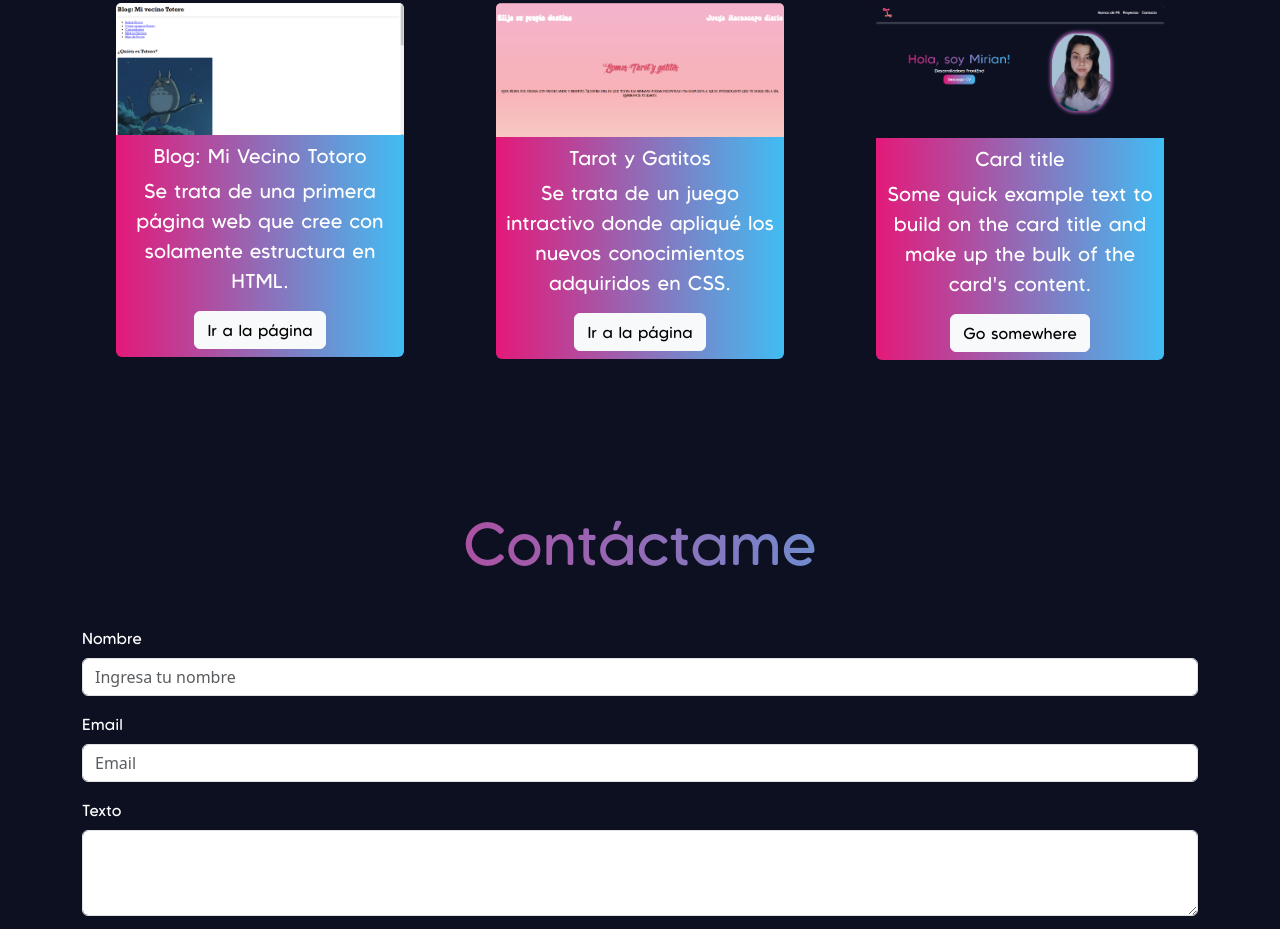
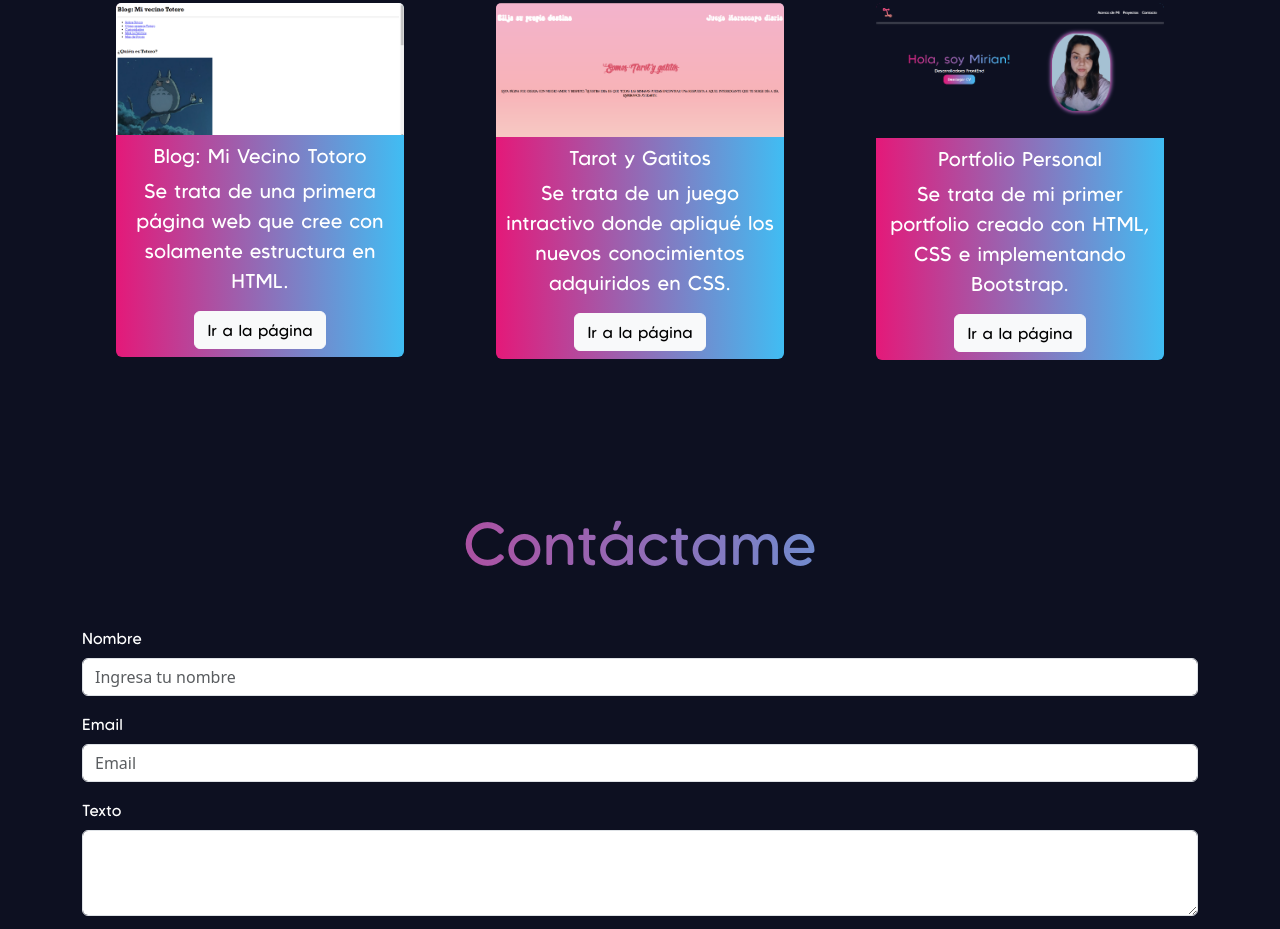
Before and after one commit to Mili-code1/PortfolioMP, a plain HTML site: page index.html in a window 1280 px wide. Shown: the part 1626-2555 px from the top of the page. Drawn offline with nearby package versions, Linux system fonts and the light colour scheme.

Commit message:
Ultimo cambio

```diff
--- a/index.html
+++ b/index.html
@@ -20,10 +20,10 @@
         <nav class="navbar fixed-top navbar-expand-md">
 
             <div class="container-fluid">
+
                 <a class="navbar-brand" href="#">
                     <img src="/assets/img/icono.png" alt="logo" width="50">
                 </a>
-
                 <button class="navbar-toggler" type="button" data-bs-toggle="collapse" data-bs-target="#navbarSupportedContent" aria-controls="navbarSupportedContent" aria-expanded="false" aria-label="Toggle navigation">
                     <span class="navbar-toggler-icon"></span>
                 </button>
@@ -51,9 +51,9 @@
 
         <!--MI PRESENTACIÓN E IMAGEN-->
         <div class="container pt-5 mt-5 justify-content-around">
+
             <div class="row">
                 <div class="col-lg-6 col-md-12 text-center">
-
                     <div>
                         <h3 class="texto-principal">
                         Hola, soy Mirian!
@@ -65,33 +65,30 @@
                         </h3>
                     </div>
                     <div>
-                        <a href="" class="boton-cv">Descargar CV</a>
+                        <a href="https://www.canva.com/design/DAGRgaKFDeM/a0b83D_0VdGW5x5-bFg1IQ/edit?utm_content=DAGRgaKFDeM&utm_campaign=designshare&utm_medium=link2&utm_source=sharebutton" class="boton-cv" target="_blank">Descargar CV</a>
                     </div>
-
                 </div>
 
                 <div class="col-lg-6 col-md-12 mb-lg-5 mt-5 text-center">
                     <div>
                         <img src="/assets/img/miimagen.png" class="mi-imagen" alt="Mirian Chalañuk">
                     </div>
+                </div>
+            </div>
 
-                </div>
-
-            </div>
         </div>
 
         <!--ACERCA DE MÍ-->
         <div class="container justify-content-around" id="acerca-de-mi">
+
             <div class="row">
                 <div class="col-lg-6 col-md-12">
                     <div class="text-center mt-5 mb-5">
                         <img class="img-fluid" src="/assets/img/chicatec.png" alt="Mirian Chalañuk">
                     </div>
-
                 </div>
 
                 <div class="col-lg-6 col-md-12 text-center mt-md-0 mt-5 mb-3">
-
                     <div>
                         <h3 class="texto-principal">
                         Acerca de Mí
@@ -103,18 +100,14 @@
                             aplicaciones web creativas, dinámicas y responsivas. Poseo experiencia en HTML5, CSS3, Javascript y estoy en constante aprendizaje. Tengo como objetivo ofrecer soluciones de desarrollo web de alta calidad a clientes locales y globales, asegurando su satisfacción y éxito.
                         </p>
                     </div>
-
                 </div>
-
-
-
-
             </div>
 
         </div>
 
         <!--SOFT-HARD SKILLS-->
         <div class="container">
+
             <div class="text-center mb-5">
                 <h2 class="texto-principal">Habilidades</h2>
             </div>
@@ -135,14 +128,12 @@
 
                 <div class="col-lg-6 col-md-12 col-sm-12 mb-sm-3">
                     <div class="card">
-
                         <div class="card-body text-center">
                         <h3>Hard Skills</h3>
                         <h6>HTML - CSS - JavaScript - GIT - GITHUB - BOOTSTRAP -
                             PYTHON - CANVA - FIGMA
                         </h6>
                         </div>
-
                     </div>
                 </div>
             </div>
@@ -152,6 +143,7 @@
 
         <!--PROYECTOS-->
         <div class="container" id="proyectos">
+
             <div class="text-center mb-5">
                 <h2 class="texto-principal">Proyectos</h2>
             </div>
@@ -182,24 +174,22 @@
                     <div class="card text-center mx-auto" style="width: 18rem;">
                         <img src="/assets/img/mi-portfolio.png" class="card-img-top" alt="Portfolio de Mirian Chalañuk">
                         <div class="card-body p-2">
-                          <h5 class="card-title">Card title</h5>
-                          <p class="card-text">Some quick example text to build on the card title and make up the bulk of the card's content.</p>
-                          <a href="#" class="btn btn-light">Go somewhere</a>
+                          <h5 class="card-title">Portfolio Personal</h5>
+                          <p class="card-text">Se trata de mi primer portfolio creado con HTML, CSS e implementando Bootstrap.</p>
+                          <a href="#" class="btn btn-light">Ir a la página</a>
                         </div>
                     </div>
                 </div>
-
-
             </div>
-
-
 
         </div>
 
 
         <!--FOOTER-CONTACTO/PIE DE PÁGINA-->
         <footer>
+
             <div class="container" id="contacto">
+
                 <div class="text-center mb-5">
                     <h2 class="texto-principal">Contáctame</h2>
                 </div>
@@ -218,11 +208,12 @@
                     </div>
                     <button type="submit" class="boton-cv">Enviar</button>
                 </form>
+
             </div>
 
             <div class="container-fluid bg-black mt-5">
+
                 <div class="row">
-
                     <div class="col-6 text-center pt-2">
                         <p class="pie-de-pagina">Chalañuk Mirian 2024. Derechos reservados.</p>
                     </div>
@@ -231,28 +222,11 @@
                         <a href="https://www.linkedin.com/in/mirian-chala%C3%B1uk-ab6494296" class="text-light me-3" target="_blank"><i class="bi bi-linkedin icono-gradiente mx-5"></i></a>
                         <a href="https://github.com/Mili-code1" class="text-light me-3" target="_blank"><i class="bi bi-github icono-gradiente"></i></a>
                     </div>
-
                 </div>
 
             </div>
 
         </footer>
-
-
-
-
-
-
-
-
-
-
-
-
-
-
-
-
 
 
 
--- a/styles/style.css
+++ b/styles/style.css
@@ -1,6 +1,6 @@
 body{
+    box-sizing: border-box;
     background-color: #0D1021;
-    box-sizing: border-box;
 }
 
 .navbar{
```
